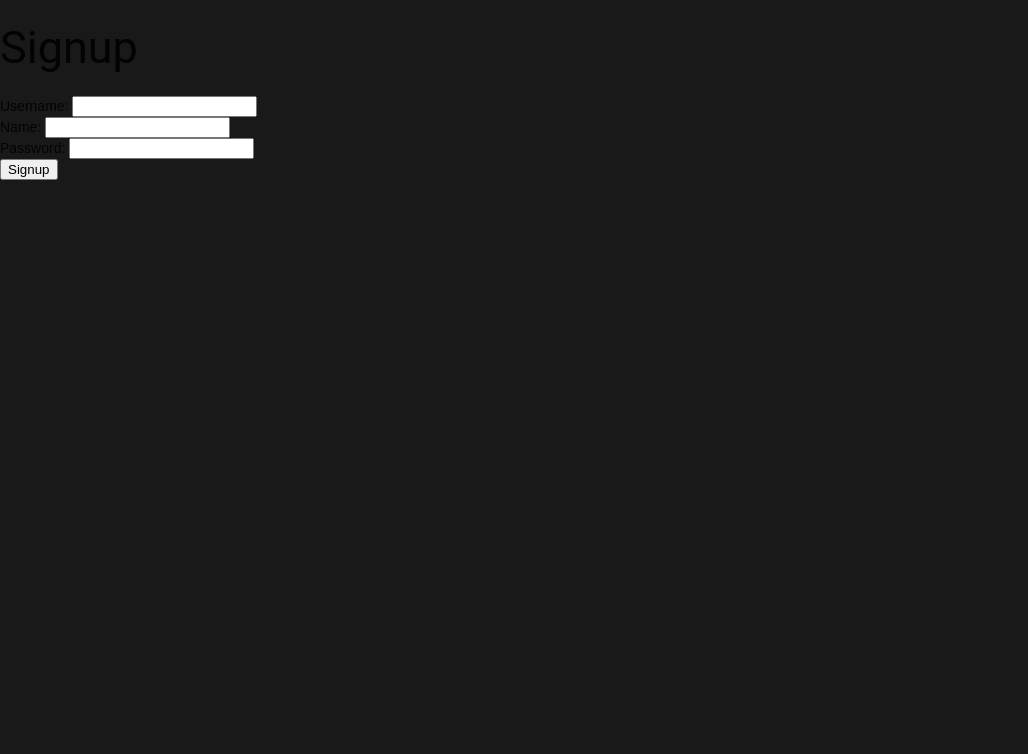
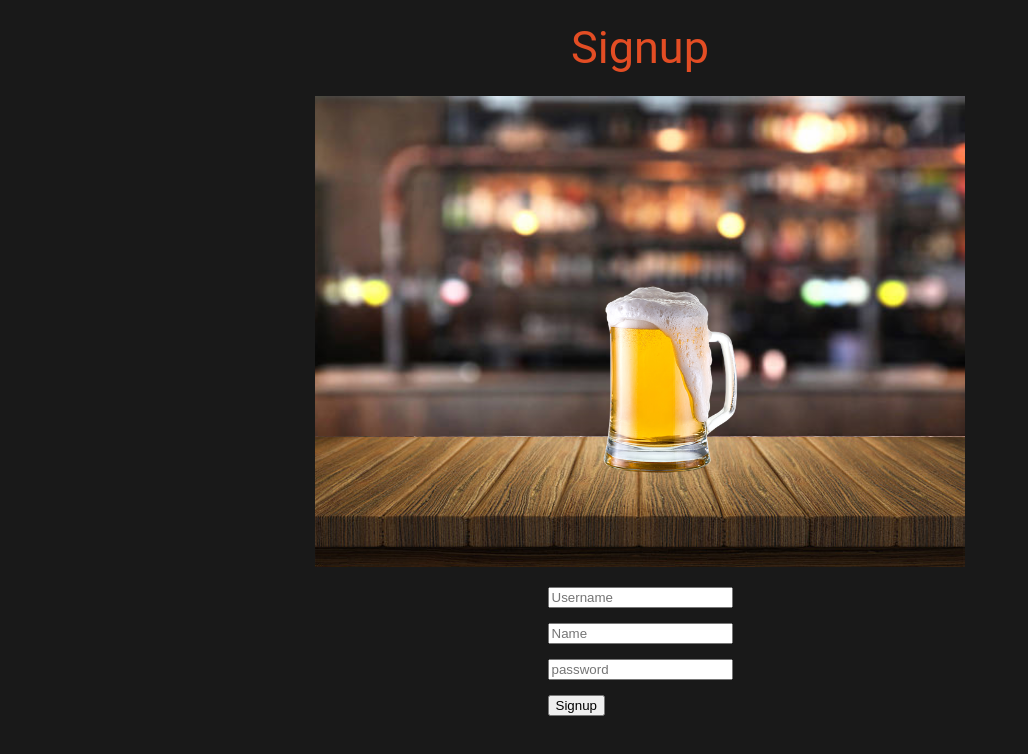
Before and after one commit to PatriciaRosalis/Lx_Crawl, a React (Create React App) app in the folder client/: page /signup in a window 1280 px wide. Shown: the top 754 px of the page, without its empty margins (0-1028 px from the left). Built offline with nearby package versions, Linux system fonts and the light colour scheme.

Commit message:
home page

```diff
--- a/client/public/index.html
+++ b/client/public/index.html
@@ -11,7 +11,7 @@
   <link rel="shortcut icon" href="%PUBLIC_URL%/favicon.ico">
   <link rel="stylesheet" href="../node_modules/material-design-lite/material.min.css">
   <link rel="stylesheet" href="https://fonts.googleapis.com/icon?family=Material+Icons">
-  <script src="../node_modules/material-design-lite/material.min.js"></script>
+  <!-- <script src="../node_modules/material-design-lite/material.min.js"></script> -->
 
   <title>LxCrawl</title>
 </head>
--- a/client/src/components/App.jsx
+++ b/client/src/components/App.jsx
@@ -1,5 +1,5 @@
 import React, { Component } from 'react';
-import { Route, Link, NavLink, Switch } from 'react-router-dom';
+import { Route, Switch } from 'react-router-dom';
 import Home from './pages/Home';
 import Pubs from './pages/Pubs';// NEW!! TO TEST!!!!!
 import Login from './pages/Login';
--- a/client/src/components/pages/Home.jsx
+++ b/client/src/components/pages/Home.jsx
@@ -11,7 +11,7 @@ export default class Home extends Component {
     return (
       <div className="Home">
           <img src="../title.png" alt="title" />
-          <quote> Create and Share pub crawls in Lisbon </quote>
+          <p> Create and Share pub crawls in Lisbon </p>
           <img src="../backgroundApp.png" alt="bcg" />
           <Link to="/login"><button className="mdl-button mdl-js-button mdl-button--raised mdl-js-ripple-effect mdl-button--accent">Login</button></Link>
           <Link to="/signup"><button>Sign Up</button></Link>
--- a/client/src/components/pages/Login.jsx
+++ b/client/src/components/pages/Login.jsx
@@ -23,7 +23,7 @@ export default class Login extends Component {
     api.login(this.state.username, this.state.password)
       .then(result => {
         console.log('SUCCESS!')
-        this.props.history.push("/") // Redirect to the home page
+        this.props.history.push("/profile") // Redirect to the home page
       })
       .catch(err => this.setState({ message: err.toString() }))
   }
@@ -32,6 +32,7 @@ export default class Login extends Component {
     return (
       <div className="Login">
         <h2>Login</h2>
+        <img src="../../../backgroundApp.png" alt="bcg" />
         <form>
           Username: <input type="text" value={this.state.username} name="username" onChange={this.handleInputChange} /> <br />
           Password: <input type="password" value={this.state.password} name="password" onChange={this.handleInputChange} /> <br />
--- a/client/src/components/pages/Signup.jsx
+++ b/client/src/components/pages/Signup.jsx
@@ -1,5 +1,6 @@
 import React, { Component } from 'react';
 import api from '../../api';
+import '../../../src/sign.scss';
 
 export default class Signup extends Component {
   constructor(props) {
@@ -38,10 +39,11 @@ export default class Signup extends Component {
     return (
       <div className="Signup">
         <h2>Signup</h2>
+        <img src="../../../backgroundApp.png" alt="bcg" />
         <form>
-          Username: <input type="text" value={this.state.username} name="username" onChange={this.handleInputChange} /> <br />
-          Name: <input type="text" value={this.state.name} name="name" onChange={this.handleInputChange} /> <br />
-          Password: <input type="password" value={this.state.password} name="password" onChange={this.handleInputChange} /> <br />
+          <input type="text" value={this.state.username} placeholder="Username" name="username" onChange={this.handleInputChange} /> <br />
+          <input type="text" value={this.state.name} placeholder="Name" name="name" onChange={this.handleInputChange} /> <br />
+          <input type="password" value={this.state.password} placeholder="password" name="password" onChange={this.handleInputChange} /> <br />
           <button onClick={(e) => this.handleClick(e)}>Signup</button>
         </form>
         {this.state.message && <div className="info info-danger">
--- a/client/src/index.scss
+++ b/client/src/index.scss
@@ -88,15 +88,15 @@ body {
   justify-content: center;
   align-items: center;
   flex-direction: column;
-  button  {
-    color: white;
-    background-color:#E34D24;
-    border:none;
-    border-radius: 30px;
-    font-size: 20px;
-    padding: 10px;
-    margin: 10px;
-  }
+  // button  {
+  //   color: white;
+  //   background-color:#E34D24;
+  //   border:none;
+  //   border-radius: 30px;
+  //   font-size: 20px;
+  //   padding: 10px;
+  //   margin: 10px;
+  // }
   quote {
     color: grey;
   }
--- /dev/null
+++ b/client/src/sign.scss
@@ -0,0 +1,16 @@
+.Signup {
+display: flex;
+justify-content: center;
+align-items: center;
+flex-direction: column;
+h2 {
+  color:#E34D24;
+  }
+form {
+  margin:10px;
+  padding: 10px;
+  }
+form input {
+    margin-bottom: 15px;
+  }
+}
```
Also changed, not shown: 2 other files (tests, documents, lock files or other folders).
